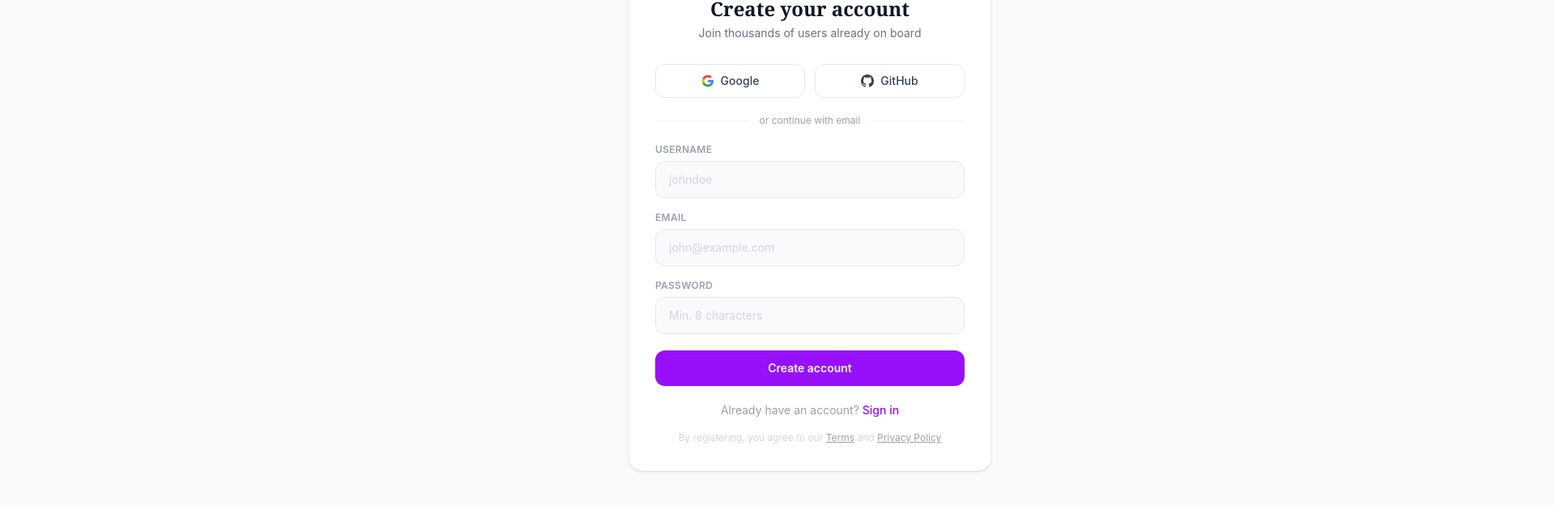
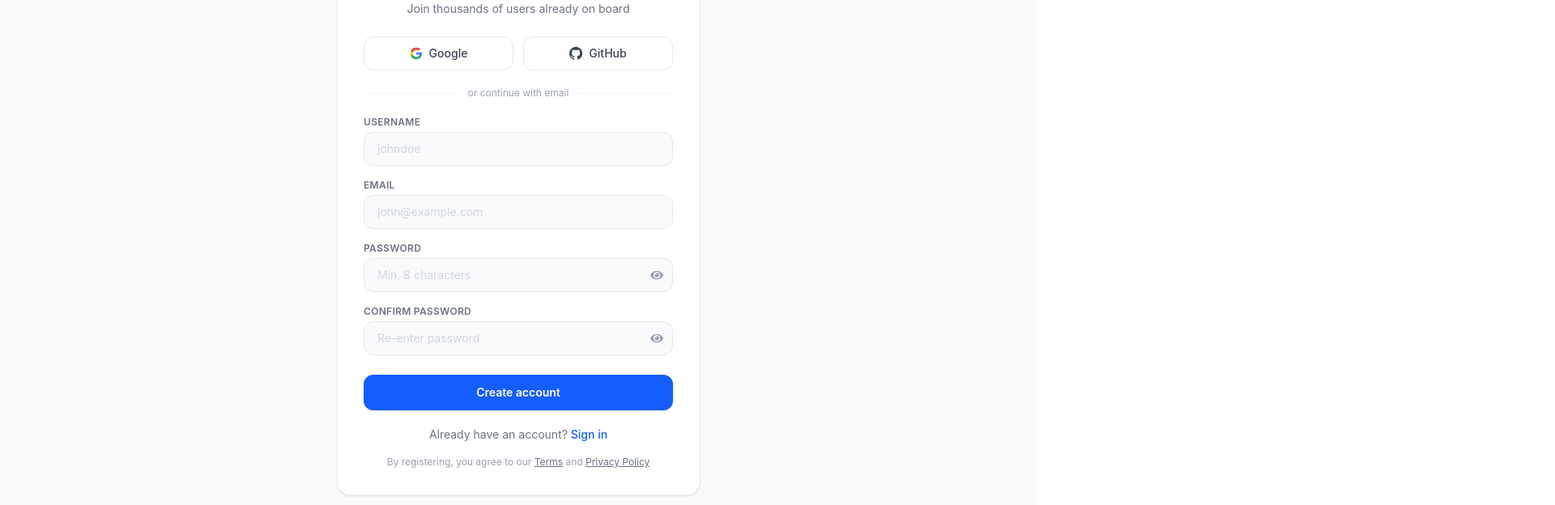
Before and after one commit to nishalniroula12/Blog, a React (Vite) app in the folder Frontend/: page /signup in a window 1280 px wide. Shown: the part 192-816 px from the top of the page at 81% size, 1920 px wide, since content can reach past the window. Built offline with nearby package versions, Linux system fonts and the light colour scheme; no server answers.

Commit message:
signup fixing

```diff
--- a/Frontend/src/pages/Signup.jsx
+++ b/Frontend/src/pages/Signup.jsx
@@ -1,18 +1,52 @@
-import axios from 'axios';
-import { Formik } from 'formik';
-import { useNavigate } from 'react-router-dom';
+import React, { useState } from 'react';
+import { Formik, Form, Field, ErrorMessage } from 'formik';
+import { useNavigate, Link } from 'react-router-dom';
+import { FaEye, FaEyeSlash } from 'react-icons/fa';
 import api from '../api/axios';
 
 const Signup = () => {
   const navigate = useNavigate();
 
+  // Visibility states for password fields
+  const [showPassword, setShowPassword] = useState(false);
+  const [showConfirmPassword, setShowConfirmPassword] = useState(false);
+
+  // Validation function
+  const validate = (values) => {
+    const errors = {};
+
+    if (!values.username) {
+      errors.username = 'Username is required';
+    }
+
+    if (!values.email) {
+      errors.email = 'Email is required';
+    } else if (!/^[A-Z0-9._%+-]+@[A-Z0-9.-]+\.[A-Z]{2,}$/i.test(values.email)) {
+      errors.email = 'Invalid email address';
+    }
+
+    if (!values.password) {
+      errors.password = 'Password is required';
+    } else if (values.password.length < 8) {
+      errors.password = 'Password must be at least 8 characters';
+    }
+
+    if (!values.confirmPassword) {
+      errors.confirmPassword = 'Please confirm your password';
+    } else if (values.confirmPassword !== values.password) {
+      errors.confirmPassword = 'Passwords do not match';
+    }
+
+    return errors;
+  };
+
   return (
-    <div className="min-h-screen flex items-center justify-center bg-gray-50 px-4 w-500">
-      <div className="w-500 max-w-md bg-white rounded-2xl border border-gray-100 shadow-sm p-8">
+    <div className="min-h-screen flex items-center justify-center bg-gray-50 px-4 py-8">
+      <div className="w-full max-w-md bg-white rounded-2xl border border-gray-100 shadow-sm p-6 sm:p-8">
 
         {/* Header */}
-        <div className="text-center mb-7">
-          <h1 className="text-2xl font-serif font-semibold text-gray-900 mb-1">
+        <div className="text-center mb-6">
+          <h1 className="text-2xl font-bold text-gray-900 mb-1">
             Create your account
           </h1>
           <p className="text-sm text-gray-500">
@@ -23,7 +57,6 @@ const Signup = () => {
         {/* Social Buttons */}
         <div className="flex gap-3 mb-5">
           <button className="flex-1 flex items-center justify-center gap-2 py-2.5 text-sm font-medium text-gray-700 border border-gray-200 rounded-xl hover:bg-gray-50 transition">
-            {/* Google SVG */}
             <svg width="16" height="16" viewBox="0 0 24 24">
               <path fill="#4285F4" d="M22.56 12.25c0-.78-.07-1.53-.2-2.25H12v4.26h5.92c-.26 1.37-1.04 2.53-2.21 3.31v2.77h3.57c2.08-1.92 3.28-4.74 3.28-8.09z"/>
               <path fill="#34A853" d="M12 23c2.97 0 5.46-.98 7.28-2.66l-3.57-2.77c-.98.66-2.23 1.06-3.71 1.06-2.86 0-5.29-1.93-6.16-4.53H2.18v2.84C3.99 20.53 7.7 23 12 23z"/>
@@ -33,7 +66,6 @@ const Signup = () => {
             Google
           </button>
           <button className="flex-1 flex items-center justify-center gap-2 py-2.5 text-sm font-medium text-gray-700 border border-gray-200 rounded-xl hover:bg-gray-50 transition">
-            {/* GitHub SVG */}
             <svg width="16" height="16" viewBox="0 0 24 24" fill="currentColor">
               <path d="M12 0C5.37 0 0 5.37 0 12c0 5.31 3.435 9.795 8.205 11.385.6.105.825-.255.825-.57 0-.285-.015-1.23-.015-2.235-3.015.555-3.795-.735-4.035-1.41-.135-.345-.72-1.41-1.23-1.695-.42-.225-1.02-.78-.015-.795.945-.015 1.62.87 1.845 1.23 1.08 1.815 2.805 1.305 3.495.99.105-.78.42-1.305.765-1.605-2.67-.3-5.46-1.335-5.46-5.925 0-1.305.465-2.385 1.23-3.225-.12-.3-.54-1.53.12-3.18 0 0 1.005-.315 3.3 1.23.96-.27 1.98-.405 3-.405s2.04.135 3 .405c2.295-1.56 3.3-1.23 3.3-1.23.66 1.65.24 2.88.12 3.18.765.84 1.23 1.905 1.23 3.225 0 4.605-2.805 5.625-5.475 5.925.435.375.81 1.095.81 2.22 0 1.605-.015 2.895-.015 3.3 0 .315.225.69.825.57A12.02 12.02 0 0024 12c0-6.63-5.37-12-12-12z"/>
             </svg>
@@ -48,86 +80,167 @@ const Signup = () => {
           <hr className="flex-1 border-gray-100" />
         </div>
 
-        {/* Form */}
+        {/* Formik Form */}
         <Formik
-          initialValues={{ username: '', email: '', password: '' }}
-          onSubmit={async (values, { resetForm }) => {
+          initialValues={{
+            username: '',
+            email: '',
+            password: '',
+            confirmPassword: '',
+          }}
+          validate={validate}
+          onSubmit={async (values, { setSubmitting, resetForm }) => {
             try {
-              const res = await api.post('api/register', values);
+              // Strip confirmPassword before sending payload to server
+              const { confirmPassword, ...payload } = values;
+
+              const res = await api.post('api/register', payload);
               console.log(res.data);
               resetForm();
-              setTimeout(() => navigate('/login'), 100);
+              navigate('/login');
             } catch (error) {
-              console.log(error.response?.data);
+              console.error(error.response?.data);
+            } finally {
+              setSubmitting(false);
             }
           }}
         >
-          {({ handleChange, values, handleSubmit }) => (
-            <form onSubmit={handleSubmit} className="flex flex-col gap-4">
+          {({ isSubmitting, errors, touched }) => (
+            <Form className="flex flex-col gap-4">
 
-              <div className="flex flex-col gap-1.5">
-                <label className="text-xs font-semibold text-gray-400 uppercase tracking-wide">
+              {/* USERNAME */}
+              <div className="flex flex-col gap-1">
+                <label className="text-xs font-semibold text-gray-500 uppercase tracking-wide">
                   Username
                 </label>
-                <input
+                <Field
                   type="text"
                   name="username"
-                  value={values.username}
-                  onChange={handleChange}
                   placeholder="johndoe"
-                  className="w-full px-4 py-3 text-sm bg-gray-50 border border-gray-200 rounded-xl focus:outline-none focus:border-purple-400 focus:ring-2 focus:ring-purple-100 transition placeholder-gray-300"
+                  className={`w-full px-4 py-2.5 text-sm bg-gray-50 border rounded-xl focus:outline-none focus:ring-2 transition placeholder-gray-300 ${
+                    errors.username && touched.username
+                      ? 'border-red-400 focus:ring-red-100'
+                      : 'border-gray-200 focus:border-blue-500 focus:ring-blue-100'
+                  }`}
+                />
+                <ErrorMessage
+                  name="username"
+                  component="p"
+                  className="text-xs text-red-500 mt-0.5"
                 />
               </div>
 
-              <div className="flex flex-col gap-1.5">
-                <label className="text-xs font-semibold text-gray-400 uppercase tracking-wide">
+              {/* EMAIL */}
+              <div className="flex flex-col gap-1">
+                <label className="text-xs font-semibold text-gray-500 uppercase tracking-wide">
                   Email
                 </label>
-                <input
+                <Field
                   type="email"
                   name="email"
-                  value={values.email}
-                  onChange={handleChange}
                   placeholder="john@example.com"
-                  className="w-full px-4 py-3 text-sm bg-gray-50 border border-gray-200 rounded-xl focus:outline-none focus:border-purple-400 focus:ring-2 focus:ring-purple-100 transition placeholder-gray-300"
+                  className={`w-full px-4 py-2.5 text-sm bg-gray-50 border rounded-xl focus:outline-none focus:ring-2 transition placeholder-gray-300 ${
+                    errors.email && touched.email
+                      ? 'border-red-400 focus:ring-red-100'
+                      : 'border-gray-200 focus:border-blue-500 focus:ring-blue-100'
+                  }`}
+                />
+                <ErrorMessage
+                  name="email"
+                  component="p"
+                  className="text-xs text-red-500 mt-0.5"
                 />
               </div>
 
-              <div className="flex flex-col gap-1.5">
-                <label className="text-xs font-semibold text-gray-400 uppercase tracking-wide">
+              {/* PASSWORD */}
+              <div className="flex flex-col gap-1">
+                <label className="text-xs font-semibold text-gray-500 uppercase tracking-wide">
                   Password
                 </label>
-                <input
-                  type="password"
+                <div className="relative">
+                  <Field
+                    type={showPassword ? 'text' : 'password'}
+                    name="password"
+                    placeholder="Min. 8 characters"
+                    className={`w-full px-4 py-2.5 pr-10 text-sm bg-gray-50 border rounded-xl focus:outline-none focus:ring-2 transition placeholder-gray-300 ${
+                      errors.password && touched.password
+                        ? 'border-red-400 focus:ring-red-100'
+                        : 'border-gray-200 focus:border-blue-500 focus:ring-blue-100'
+                    }`}
+                  />
+                  <button
+                    type="button"
+                    onClick={() => setShowPassword(!showPassword)}
+                    className="absolute right-3 top-1/2 -translate-y-1/2 text-gray-400 hover:text-gray-600 transition"
+                    aria-label={showPassword ? 'Hide password' : 'Show password'}
+                  >
+                    {showPassword ? <FaEyeSlash size={16} /> : <FaEye size={16} />}
+                  </button>
+                </div>
+                <ErrorMessage
                   name="password"
-                  value={values.password}
-                  onChange={handleChange}
-                  placeholder="Min. 8 characters"
-                  className="w-full px-4 py-3 text-sm bg-gray-50 border border-gray-200 rounded-xl focus:outline-none focus:border-purple-400 focus:ring-2 focus:ring-purple-100 transition placeholder-gray-300"
+                  component="p"
+                  className="text-xs text-red-500 mt-0.5"
                 />
               </div>
 
+              {/* CONFIRM PASSWORD */}
+              <div className="flex flex-col gap-1">
+                <label className="text-xs font-semibold text-gray-500 uppercase tracking-wide">
+                  Confirm Password
+                </label>
+                <div className="relative">
+                  <Field
+                    type={showConfirmPassword ? 'text' : 'password'}
+                    name="confirmPassword"
+                    placeholder="Re-enter password"
+                    className={`w-full px-4 py-2.5 pr-10 text-sm bg-gray-50 border rounded-xl focus:outline-none focus:ring-2 transition placeholder-gray-300 ${
+                      errors.confirmPassword && touched.confirmPassword
+                        ? 'border-red-400 focus:ring-red-100'
+                        : 'border-gray-200 focus:border-blue-500 focus:ring-blue-100'
+                    }`}
+                  />
+                  <button
+                    type="button"
+                    onClick={() => setShowConfirmPassword(!showConfirmPassword)}
+                    className="absolute right-3 top-1/2 -translate-y-1/2 text-gray-400 hover:text-gray-600 transition"
+                    aria-label={
+                      showConfirmPassword ? 'Hide confirm password' : 'Show confirm password'
+                    }
+                  >
+                    {showConfirmPassword ? <FaEyeSlash size={16} /> : <FaEye size={16} />}
+                  </button>
+                </div>
+                <ErrorMessage
+                  name="confirmPassword"
+                  component="p"
+                  className="text-xs text-red-500 mt-0.5"
+                />
+              </div>
+
+              {/* SUBMIT BUTTON */}
               <button
                 type="submit"
-                className="w-full py-3 mt-1 text-sm font-semibold text-white bg-purple-600 rounded-xl hover:bg-purple-700 active:scale-[0.98] transition"
+                disabled={isSubmitting}
+                className="w-full py-3 mt-2 text-sm font-semibold text-white bg-blue-600 rounded-xl hover:bg-blue-700 active:scale-[0.98] disabled:opacity-50 transition shadow-sm"
               >
-                Create account
+                {isSubmitting ? 'Creating account...' : 'Create account'}
               </button>
-            </form>
+            </Form>
           )}
         </Formik>
 
-        <p className="text-center text-sm text-gray-400 mt-5">
+        <p className="text-center text-sm text-gray-500 mt-5">
           Already have an account?{' '}
-          <a href="/login" className="text-purple-600 font-medium hover:underline">
+          <Link to="/login" className="text-blue-600 font-medium hover:underline">
             Sign in
-          </a>
+          </Link>
         </p>
 
-        <p className="text-center text-xs text-gray-300 mt-4">
+        <p className="text-center text-xs text-gray-400 mt-4">
           By registering, you agree to our{' '}
-          <a href="#" className="underline text-gray-400">Terms</a> and{' '}
-          <a href="#" className="underline text-gray-400">Privacy Policy</a>
+          <a href="#" className="underline text-gray-500">Terms</a> and{' '}
+          <a href="#" className="underline text-gray-500">Privacy Policy</a>
         </p>
       </div>
     </div>
```
